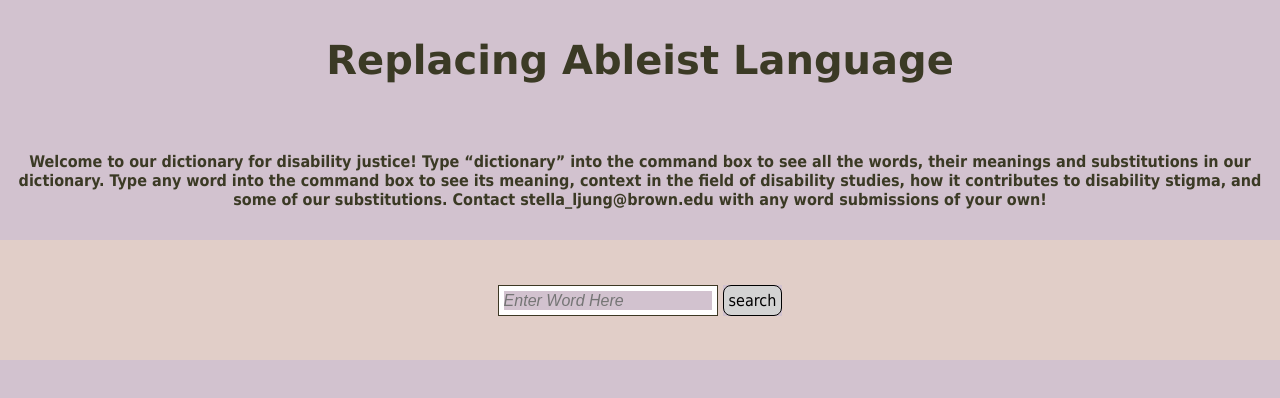
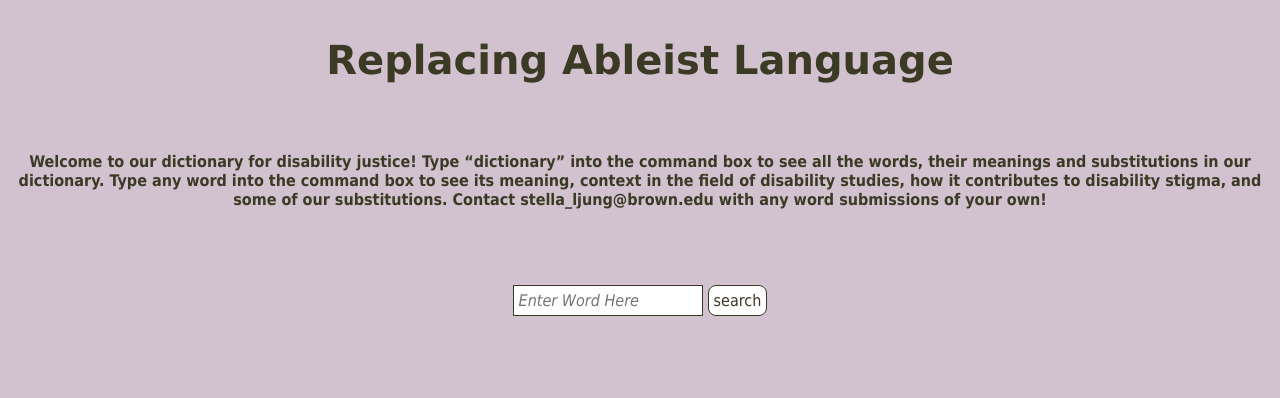
Before and after one commit to stellaljung/replacing-ableist-language, a React (Create React App) app in the folder my-app/: page / in a window 1280 px wide. Shown: the top 398 px of the page. Built offline with nearby package versions, Linux system fonts and the light colour scheme.

Commit message:
Final Commit

```diff
--- a/my-app/src/SearchBox.css
+++ b/my-app/src/SearchBox.css
@@ -15,7 +15,7 @@ table {
   }
 
   .search-bar{
-    background-color: #e1cec8;
+    background-color: #d2c2cf;
     min-height: 15vh;
     display: flex;
     align-items: center;
@@ -27,23 +27,29 @@ table {
   }
 
   .search-box{
-    border: black;
+    border: #3d3824;
     border: 1px solid;
     color: #3d3824;
     font-family: "Tahoma";
     margin-right: 5px;
     padding: 5px;
-    background-color: white;
+    background: white;
   }
 
   .search-button{
-    background: lightgrey;
-    border: black;
+    background: white;
+    border: #3d3824;
     border: 1px solid;
     border-radius: 8px;
     border-spacing: 3px;
     font-family: "Tahoma";
+    color: #3d3824;
     padding: 5px;
+  }
+
+  table{
+    width: 100%;
+    table-layout: fixed;
   }
 
   input:placeholder-shown{
--- a/my-app/src/SearchBox.tsx
+++ b/my-app/src/SearchBox.tsx
@@ -10,9 +10,6 @@ function SearchWord({input}: {input: string}){
 
   async function fetchAllWords() {
     const response = await services.getAllWords();
-    for (let i = 0; i < response.length; i++) {
-      console.log(response[i]);
-    }
     if (response === null) {
       setWordData({})
     } else {
@@ -43,45 +40,43 @@ function SearchWord({input}: {input: string}){
   return currentWordData;
 }
 
-function AllWords({result}: {result: {}}) {
-  return (<div>running dictionary</div>)
+function AllWords({result}: {result: any}) {
+  console.log(result)
+  const arr = [];
+
+  for(var i=0; i<result.length; i++){
+    arr.push(result[i].word)
   }
 
-function Header(){
-  return(
+  arr.sort()
+
+  const dict = arr.map((data)=> <li>{data}</li>)
+  return (
+
+    <div className = "our-dictionary" aria-label="all dictionary words">
+      <br></br>
       <table>
         <tr>
-        <th className="table-header" aria-label="Words in Dictionary"> Word: </th>
+            <td className="table-column" aria-label="Searched Word" style ={{listStyleType:'square', textAlign: 'left'}}>
+          {dict}
+        </td>
         </tr>
       </table>
+      <br></br>
+    </div>
   )
-
 }
 
-function OneWordInDictionary({result}: {result: {}}) {
+function OneWord({result}: {result: any}, {input}: {input: string}) {
   //result will be a nested dictionary (its a word, which maps to a dictionary of the fields)
   //change result fields from strings to actual field
-  return (
-    <table>
-      <tr>
-        <td className="table-column" aria-label="Searched Word">{JSON.stringify(result)}</td>
-        <td className="table-column" aria-label="Word Meaning">{"result.meaning"}</td>
-        <td className="table-column" aria-label="Disability Context">{"result.context"}</td>
-        <td className="table-column" aria-label="Word Stigma">{"result.stigma"}</td>
-        <td className="table-column" aria-label="Word Substitutions">{"result.substitutions"}</td>
-      </tr>
-    </table>
-  );
-}
-
-function OneWord({result}: {result: {}}, {input}: {input: string}) {
-  //result will be a nested dictionary (its a word, which maps to a dictionary of the fields)
-  //change result fields from strings to actual field
-  if(result == null || result == '{}' || result == undefined){
+  if(!result.hasOwnProperty("word")){
     return WordNotFound({input})
   }
   else {
     return (
+      <div>
+        <br></br>
       <table>
         <tr>
           <th className="table-header" aria-label="Searched Word Header"> Word: </th>
@@ -98,15 +93,21 @@ function OneWord({result}: {result: {}}, {input}: {input: string}) {
           <td className="table-column" aria-label="Word Substitutions">{result.substitutions}</td>
         </tr>
       </table>
+      <br></br>
+      </div>
     );
   }
 }
 
 function WordNotFound({input}: {input: string;}){
   return(
-    <div>
+    <div className="bad-word">
       <br></br>
-      Your search <b>{input}</b> does not match any entries in our dictionary.
+      <table>
+        <tr>
+            <td className="table-column" aria-label="Searched Word">Your search <b>{input}</b> does not match any entries in our dictionary.</td>
+        </tr>
+      </table>
       <br></br>
     </div>
   )
@@ -142,6 +143,7 @@ function ControlledInput({ value, setValue, ariaLabel }: ControlledInputProps) {
   return (
       <input
           placeholder="Enter Word Here"
+          style={{background: 'white', fontFamily: 'Tahoma'}}
           value={value}
           onChange={(ev) => setValue(ev.target.value)}
           aria-label={ariaLabel}
@@ -152,14 +154,6 @@ function ControlledInput({ value, setValue, ariaLabel }: ControlledInputProps) {
 /* props for handling the user input */
 interface CommandLineProps {
   addInput: (input: string) => any;
-}
-
-type WordResult = {
-  word: string,
-  meaning: string,
-  context: string,
-  stigma: string,
-  substitutions: string
 }
 
 function SearchBar({addInput}: CommandLineProps) {
@@ -180,6 +174,7 @@ function SearchBar({addInput}: CommandLineProps) {
               onClick={() => {
                 addInput(value);
                 console.log(`input: ${value}`);
+                setValue('')
               }}
           >
             search
@@ -193,6 +188,9 @@ function SearchBar({addInput}: CommandLineProps) {
 export default function SearchBox() {
   const [inputs, setInputs] = useState<string[]>([]);
 
+  const copInputs = inputs.slice();
+  const revInputs = copInputs.reverse();
+
   return (
       <div className="App" aria-label="App">
         <SearchBar
@@ -203,7 +201,7 @@ export default function SearchBox() {
             }}
         />
         <div className={"history-log"} aria-label={"Word Search History"}>
-          {inputs.map((input, index) => (
+          {revInputs.map((input, index) => (
               <WordLog
                   input={input}
                   key={index}
```
Lines whose indentation alone changed are shown as unchanged.
